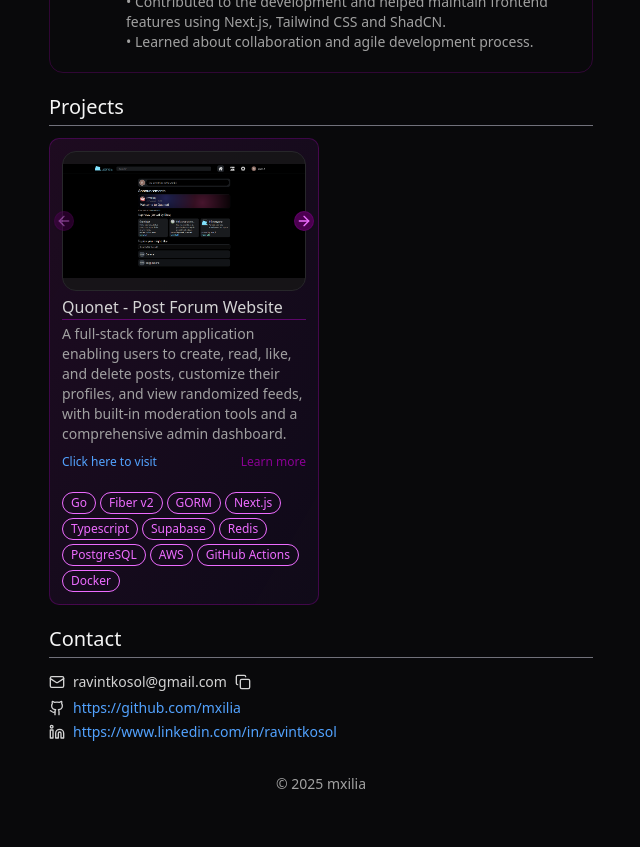
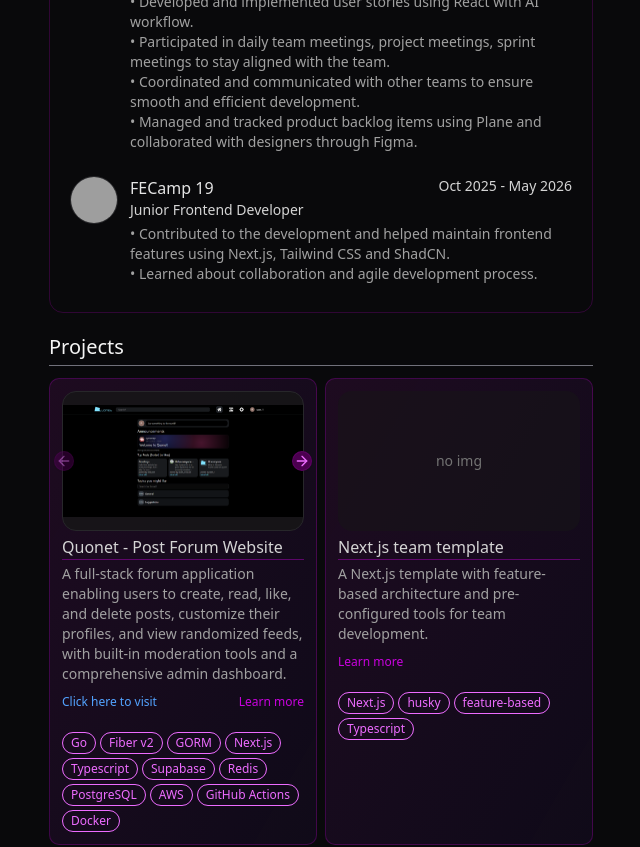
Before and after one commit to mxilia/Portfolio-v2, a Next.js app: page / in a window 1280 px wide. Shown: the part 520-1367 px from the top of the page, without its empty margins (319-959 px from the left). Before the commit the page ends 1338 px from the top, so only its background shows below. Built offline with nearby package versions, Linux system fonts and the light colour scheme; grey boxes are pictures that could not be loaded.

Commit message:
refactor codes and add more infos

```diff
--- a/src/app/layout.tsx
+++ b/src/app/layout.tsx
@@ -1,8 +1,8 @@
 import type { Metadata } from "next";
 import { Geist, Geist_Mono } from "next/font/google";
 import "@/styles/globals.css";
-import { NavbarLayout } from "./_components/navbar-layout";
-import { Footer } from "./_components/footer";
+import { NavbarLayout } from "../components/navbar-layout";
+import { Footer } from "../components/footer";
 
 const geistSans = Geist({
   variable: "--font-geist-sans",
--- a/src/app/_components/sections/experience-section.tsx
+++ b/src/features/home/components/sections/experience-section.tsx
@@ -6,6 +6,7 @@ import {
 } from "@/components/ui/tabs/tabs";
 import Image from "next/image";
 import { cn } from "@/lib/utils";
+import { WORK } from "../../const/experience";
 
 type SingleExperience = {
   logoSrc: string;
@@ -27,7 +28,7 @@ const SingleExperience = ({
   return (
     <div
       className={cn(
-        "inline-flex gap-2 w-full p-2 transition-colors duration-200 rounded-lg hover:bg-fuchsia-700/20",
+        "inline-flex gap-3 w-full p-2 transition-colors duration-200 rounded-lg hover:bg-fuchsia-700/20",
         className,
       )}
     >
@@ -65,13 +66,13 @@ export const ExperienceSection = ({ className }: ExperienceSectionProps) => {
         <TabsList className="bg-fuchsia-800/30 inline-flex gap-1">
           <TabsTrigger
             value="work"
-            className="hover:border-zinc-300/30 data-[state=active]:border-zinc-300/30 data-[state=active]:text-fuchsia-300 transition-all duration-200 text-fuchsia-800/40 data-[state=active]:bg-zinc-400/20"
+            className="hover:border-fuchsia-300/30 data-[state=active]:border-fuchsia-500 data-[state=active]:text-fuchsia-500 transition-all duration-200 text-fuchsia-800/40 data-[state=active]:bg-fuchsia-400/10"
           >
             Work
           </TabsTrigger>
           <TabsTrigger
             value="education"
-            className="hover:border-zinc-300/30 data-[state=active]:border-zinc-300/30 data-[state=active]:text-fuchsia-300 transition-all duration-200 text-fuchsia-800/40 data-[state=active]:bg-zinc-400/20"
+            className="hover:border-fuchsia-300/30 data-[state=active]:border-fuchsia-500 data-[state=active]:text-fuchsia-500 transition-all duration-200 text-fuchsia-800/40 data-[state=active]:bg-fuchsia-400/10"
           >
             Education
           </TabsTrigger>
@@ -105,18 +106,20 @@ export const ExperienceSection = ({ className }: ExperienceSectionProps) => {
           value="work"
           className="p-3 border rounded-xl border-fuchsia-800/30"
         >
-          <SingleExperience
-            logoSrc="/logo/work/fecamp_logo.png"
-            title="FECamp 19"
-            subtitle="Junior Frontend Developer "
-            timeRange="Oct 2025 - May 2026"
-          >
-            <p className="whitespace-pre-line text-sm text-neutral-400">
-              • Contributed to the development and helped maintain frontend
-              features using Next.js, Tailwind CSS and ShadCN. <br />• Learned
-              about collaboration and agile development process.
-            </p>
-          </SingleExperience>
+          {WORK.map((work) => (
+            <SingleExperience
+              key={work.title}
+              logoSrc={work.logoSrc}
+              title={work.title}
+              subtitle={work.subtitle}
+              timeRange={work.timeRange}
+              className="mb-2"
+            >
+              <p className="whitespace-pre-line text-sm text-neutral-400">
+                {work.description}
+              </p>
+            </SingleExperience>
+          ))}
         </TabsContent>
       </Tabs>
     </div>
--- a/src/app/_components/sections/projects-section.tsx
+++ b/src/features/home/components/sections/project-section.tsx
@@ -1,7 +1,6 @@
 import Image from "next/image";
 import { cn } from "@/lib/utils";
 import { Badge } from "@/components/ui/badge/badge";
-import fs from "fs";
 import path from "path";
 import { readImages } from "@/lib/read-images";
 import {
@@ -13,6 +12,7 @@ import {
 } from "@/components/ui/carousel/carousel";
 import { Suspense } from "react";
 import { Skeleton } from "@/components/ui/skeleton/skeleton";
+import { PROJECTS } from "../../const/project";
 
 type ProjectImgProps = {
   assetsDir: string;
@@ -21,7 +21,7 @@ type ProjectImgProps = {
 const ProjectImg = async ({ assetsDir }: ProjectImgProps) => {
   const images = await readImages(
     assetsDir,
-    path.join(process.cwd(), `public${assetsDir}`)
+    path.join(process.cwd(), `public${assetsDir}`),
   );
   return (
     <div>
@@ -57,11 +57,20 @@ const ProjectImg = async ({ assetsDir }: ProjectImgProps) => {
 type ProjectProps = {
   name: string;
   assetsDir?: string;
-  children?: React.ReactNode;
   tags?: string[];
+  description?: string;
+  visitUrl?: string;
+  githubUrl?: string;
 };
 
-const Project = ({ name, assetsDir, children, tags }: ProjectProps) => {
+const Project = ({
+  name,
+  assetsDir,
+  tags = [],
+  description = "",
+  visitUrl,
+  githubUrl,
+}: ProjectProps) => {
   return (
     <div className="p-3 [@media(max-width:510px)]:max-w-70 rounded-lg border bg-linear-to-br to-violet-900/10 from-fuchsia-900/20 hover:border-fuchsia-600/70 border-fuchsia-700/30 hover:scale-[102%] transition-all duration-200">
       {assetsDir ? (
@@ -69,7 +78,7 @@ const Project = ({ name, assetsDir, children, tags }: ProjectProps) => {
           <ProjectImg assetsDir={assetsDir} />
         </Suspense>
       ) : (
-        <div className="w-full h-35 inline-flex items-center justify-center text-sm mb-2 text-neutral-500 bg-neutral-900/50 rounded-xl">
+        <div className="w-full h-35 inline-flex items-center justify-center text-sm text-neutral-500 bg-neutral-900/50 rounded-xl">
           {" "}
           no img
         </div>
@@ -77,7 +86,25 @@ const Project = ({ name, assetsDir, children, tags }: ProjectProps) => {
       <div className="text-neutral-300 border-b mt-1 mb-1 border-fuchsia-600/40">
         {name}
       </div>
-      {children}
+      <p className="whitespace-pre-line text-sm text-neutral-400 mb-1">
+        {description}
+      </p>
+      <div className="inline-flex w-full justify-between">
+        {visitUrl && (
+          <a target="_blank" href={visitUrl}>
+            <div className="text-xs text-blue-400 hover:underline">
+              Click here to visit
+            </div>
+          </a>
+        )}
+        {githubUrl && (
+          <a target="_blank" href={githubUrl}>
+            <div className="text-xs text-fuchsia-600 hover:underline">
+              Learn more
+            </div>
+          </a>
+        )}
+      </div>
       <div className="inline-flex mt-5 gap-1 flex-wrap">
         {tags?.map((e) => (
           <Badge
@@ -106,43 +133,10 @@ export const ProjectsSection = ({ className }: ProjectsSectionProps) => {
       >
         Projects
       </h1>
-      <div className="grid [@media(min-width:510px)]:grid-cols-2 justify-items-center grid-cols-1 gap-1 row-start-auto">
-        <Project
-          name="Quonet - Post Forum Website"
-          assetsDir="/project/quonet"
-          tags={[
-            "Go",
-            "Fiber v2",
-            "GORM",
-            "Next.js",
-            "Typescript",
-            "Supabase",
-            "Redis",
-            "PostgreSQL",
-            "AWS",
-            "GitHub Actions",
-            "Docker",
-          ]}
-        >
-          <p className="whitespace-pre-line text-sm text-neutral-400 mb-1">
-            A full-stack forum application enabling users to create, read, like,
-            and delete posts, customize their profiles, and view randomized
-            feeds, with built-in moderation tools and a comprehensive admin
-            dashboard.
-          </p>
-          <div className="inline-flex w-full justify-between">
-            <a target="_blank" href="https://www.quonet.dev">
-              <div className="text-xs text-blue-400 hover:underline">
-                Click here to visit
-              </div>
-            </a>
-            <a target="_blank" href="https://github.com/mxilia/Quonet-backend">
-              <div className="text-xs text-fuchsia-800 hover:underline">
-                Learn more
-              </div>
-            </a>
-          </div>
-        </Project>
+      <div className="grid [@media(min-width:510px)]:grid-cols-2 justify-items-center grid-cols-1 gap-2 row-start-auto">
+        {PROJECTS.map((e) => (
+          <Project key={e.name} {...e} />
+        ))}
       </div>
     </div>
   );
--- /dev/null
+++ b/src/features/home/const/experience.ts
@@ -0,0 +1,23 @@
+export const WORK = [
+  {
+    logoSrc: "/logo/work/innovasive_logo.jpeg",
+    title: "Innovasive",
+    subtitle: "Frontend Developer Intern",
+    timeRange: " 17 May 2026 - 31 July 2026",
+    description:
+      "• Developed and implemented user stories using React with AI workflow.\n\
+      • Participated in daily team meetings, project meetings, sprint meetings to stay aligned with the team.\n\
+      • Coordinated and communicated with other teams to ensure smooth and eﬃcient development.\n\
+      • Managed and tracked product backlog items using Plane and collaborated with designers through Figma.",
+  },
+  {
+    logoSrc: "/logo/work/fecamp_logo.png",
+    title: "FECamp 19",
+    subtitle: "Junior Frontend Developer",
+    timeRange: "Oct 2025 - May 2026",
+    description:
+      "• Contributed to the development and helped maintain frontend\
+              features using Next.js, Tailwind CSS and ShadCN. \n• Learned about\
+              collaboration and agile development process.",
+  },
+];
--- /dev/null
+++ b/src/features/home/const/project.ts
@@ -0,0 +1,33 @@
+export const PROJECTS = [
+  {
+    name: "Quonet - Post Forum Website",
+    assetsDir: "/project/quonet",
+    tags: [
+      "Go",
+      "Fiber v2",
+      "GORM",
+      "Next.js",
+      "Typescript",
+      "Supabase",
+      "Redis",
+      "PostgreSQL",
+      "AWS",
+      "GitHub Actions",
+      "Docker",
+    ],
+    description:
+      "A full-stack forum application enabling users to create, read, like, and\
+        delete posts, customize their profiles, and view randomized feeds, with\
+        built-in moderation tools and a comprehensive admin dashboard.",
+    visitUrl: "https://www.quonet.dev",
+    githubUrl: "https://github.com/mxilia/Quonet-backend",
+  },
+  {
+    name: "Next.js team template",
+    // assetsDir: "/project/quonet",
+    tags: ["Next.js", "husky", "feature-based", "Typescript"],
+    description:
+      "A Next.js template with feature-based architecture and pre-configured tools for team development.",
+    githubUrl: "https://github.com/mxilia/Nextjs-team-template",
+  },
+];
```
Also changed, not shown: src/app/_components/sections/tech-section.tsx (deleted, +0 -92 lines), src/app/page.tsx (+5 -5 lines), public/logo/work/innovasive_logo.jpeg (added), src/components/footer.tsx (renamed from src/app/_components/footer.tsx), src/components/navbar-layout.tsx (renamed from src/app/_components/navbar-layout.tsx), src/features/home/components/sections/about-section.tsx (renamed from src/app/_components/sections/about-section.tsx), src/features/home/components/sections/contact-section.tsx (renamed from src/app/_components/sections/contact-section.tsx), src/features/home/components/sections/icons-section.tsx (renamed from src/app/_components/sections/icons-section.tsx), 1 other file (tests, documents, lock files or other folders).
